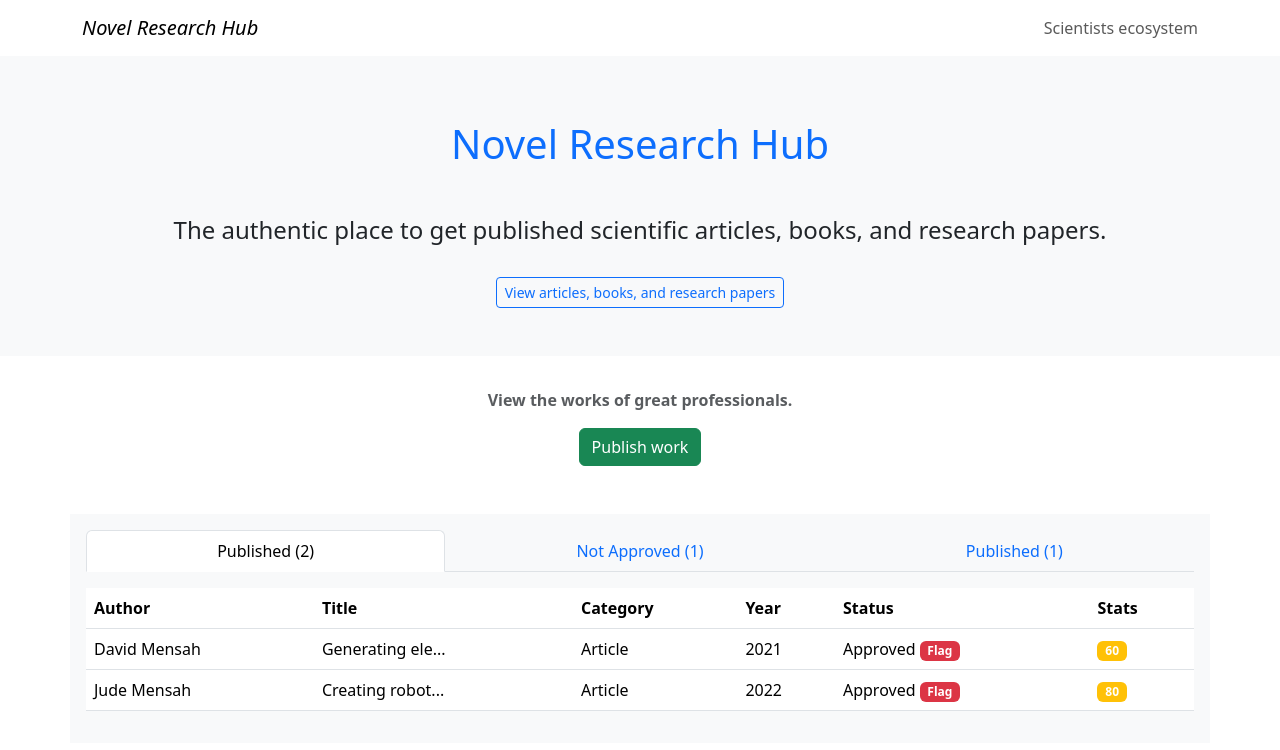
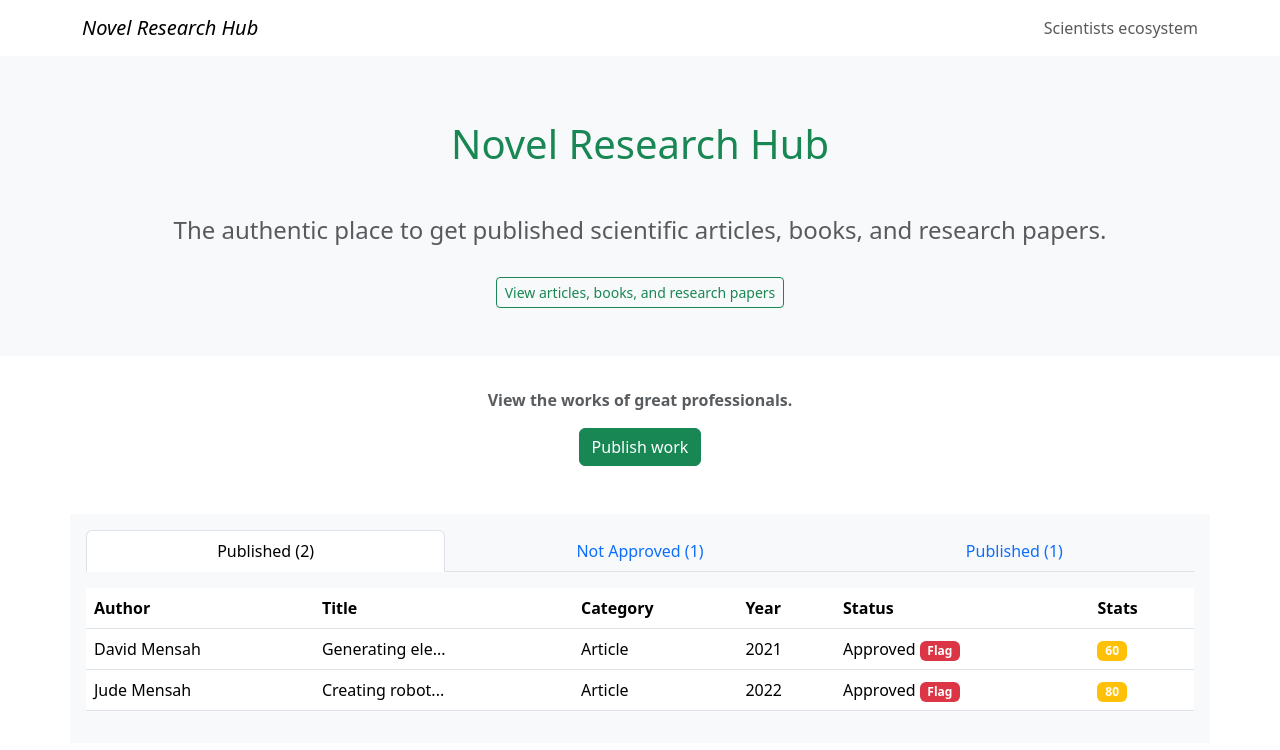
Before and after one commit to davidmensahedem/reactfluxpattern, a React (Create React App) app: page / in a window 1280 px wide. Shown: the top 750 px of the page. Built offline with nearby package versions, Linux system fonts and the light colour scheme; what flux would draw is missing.

Commit message:
Update app header and add text-success to the elements

```diff
--- a/src/components/AppHeader.js
+++ b/src/components/AppHeader.js
@@ -8,11 +8,11 @@ const AppHeader = (props) => {
             <Row className="bg-light">
                 <Col>
                     <Stack gap={3} className="text-center p-5">
-                        <h1 className="p-2 p-3 text-primary">Novel Research Hub</h1>
-                        <h4 className="p-2">The authentic place to get published scientific articles, books, and research papers.</h4>
+                        <h1 className="p-2 p-3 text-success">Novel Research Hub</h1>
+                        <h4 className="p-2 text-muted">The authentic place to get published scientific articles, books, and research papers.</h4>
                         <div>
-                            <Button size="sm" variant="outline-primary">
-                                <a href="#works" className="text-decoration-none">View articles, books, and research papers</a>
+                            <Button size="sm" variant="outline-success">
+                                <a href="#works" className="text-decoration-none text-success">View articles, books, and research papers</a>
                             </Button>{' '}
                         </div>
                     </Stack>
```
